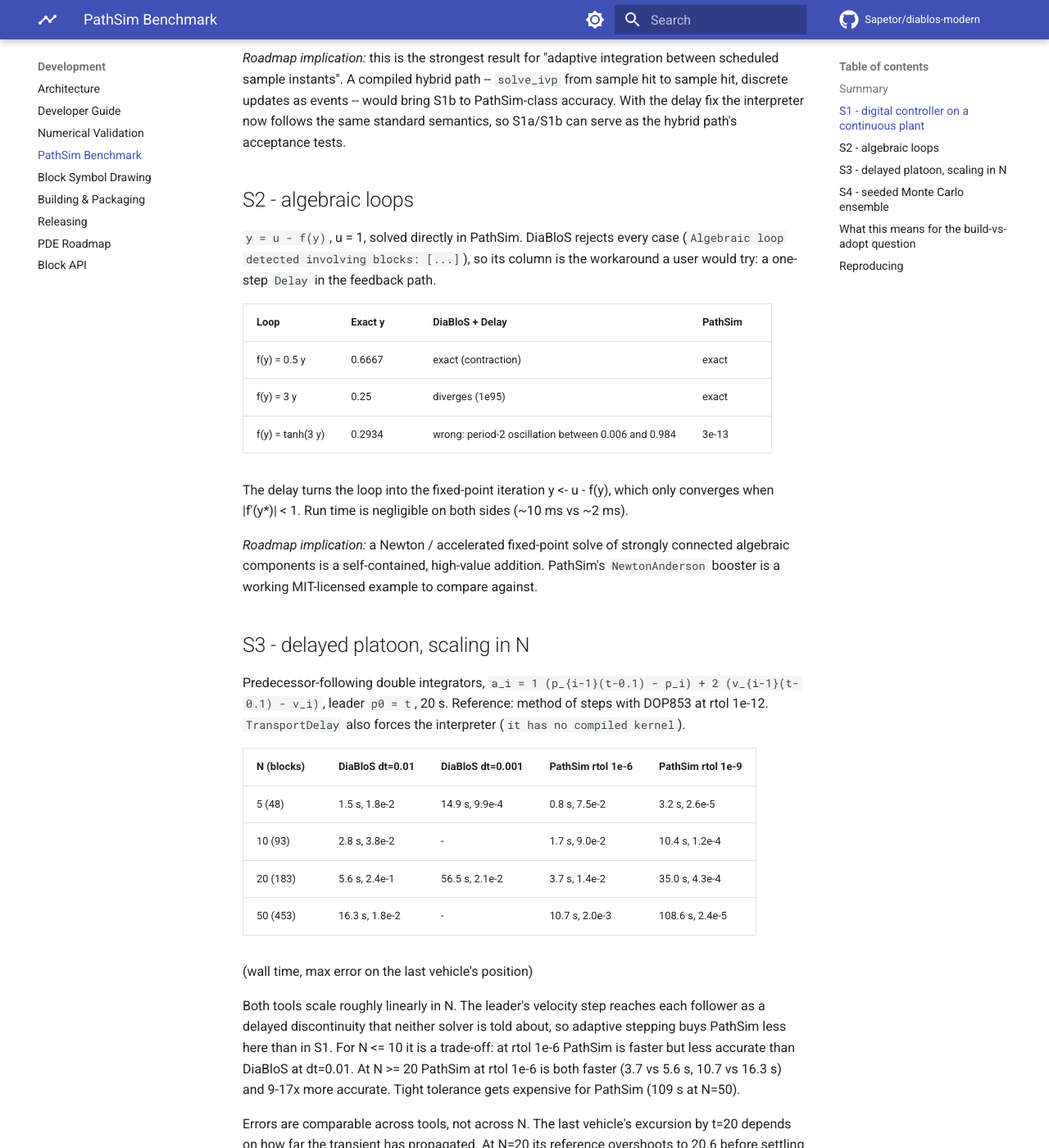
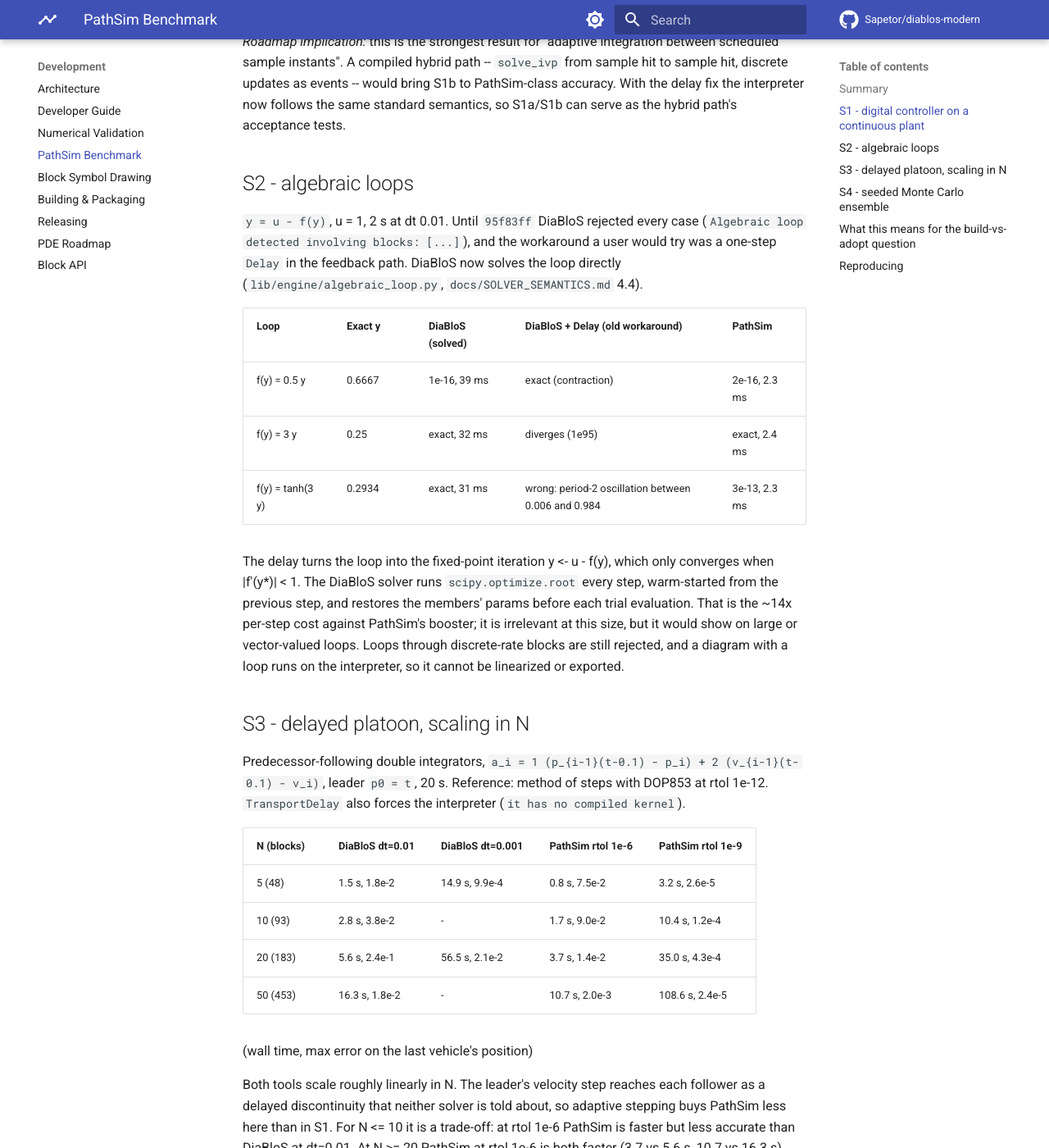
Before and after one commit to Sapetor/diablos-modern, an MkDocs documentation site: the page built from docs/BENCHMARK_PATHSIM.md, in a window 1280 px wide and 1400 px high, scrolled down 2538 px. Shown: the whole window at 82% size. Built offline with MkDocs 1.6.1 and Material for MkDocs 9.7.7, drawn with Linux system fonts in a browser that asks for light colours; comment, search, counter and statistics services are not loaded; some of the changed text lies outside the part shown.

Commit message:
docs(bench): S2 after the algebraic-loop solver; log the hybrid compiled path
Co-Authored-By: Claude Opus 5.5 <noreply@anthropic.com>

```diff
--- a/docs/BENCHMARK_PATHSIM.md
+++ b/docs/BENCHMARK_PATHSIM.md
@@ -18,7 +18,7 @@ either tool, and the reference is evaluated at each tool's own output times.
 |---|---|---|---|
 | S1a linear plant + digital PI | exact (2e-14), 0.1 s, interpreter | 6e-12 at 0.1 s (RKDP54) | Fallback costs nothing for linear plants. A one-period control delay found here is fixed (`68e8289`) |
 | S1b nonlinear stiff plant + digital PI | **1st order**: 1.3e-3 (3.4 s) ... 2.4e-5 (44 s) | 1.7e-10 at 0.9 s; 1.9e-13 at 1.8 s | The interpreter fallback is the real accuracy gap |
-| S2 algebraic loop | rejected; delay workaround diverges or is wrong unless the loop contracts | solved to 3e-13, 2 ms | Genuine capability gap |
+| S2 algebraic loop | solved to 1e-16, ~32 ms (since `95f83ff`; was rejected) | solved to 3e-13, 2 ms | Gap closed; DiaBloS ~14x slower per step |
 | S3 delayed platoon, N=50 | 1.8e-2 at 16 s | 2.0e-3 at 11 s; 2.4e-5 at 109 s | Mixed at N<=10; PathSim faster and more accurate at N>=20 |
 | S4 50-run seeded ensemble | 163 ms/run, bitwise reproducible | 164 ms/run (RK4, same dt), bitwise reproducible | Parity at matched settings |
 
@@ -87,24 +87,26 @@ path's acceptance tests.
 
 ## S2 - algebraic loops
 
-`y = u - f(y)`, u = 1, solved directly in PathSim. DiaBloS rejects every case
-(`Algebraic loop detected involving blocks: [...]`), so its column is the
-workaround a user would try: a one-step `Delay` in the feedback path.
+`y = u - f(y)`, u = 1, 2 s at dt 0.01. Until `95f83ff` DiaBloS rejected every
+case (`Algebraic loop detected involving blocks: [...]`), and the workaround a
+user would try was a one-step `Delay` in the feedback path. DiaBloS now
+solves the loop directly (`lib/engine/algebraic_loop.py`,
+`docs/SOLVER_SEMANTICS.md` 4.4).
 
-| Loop | Exact y | DiaBloS + Delay | PathSim |
-|---|---|---|---|
-| f(y) = 0.5 y | 0.6667 | exact (contraction) | exact |
-| f(y) = 3 y | 0.25 | diverges (1e95) | exact |
-| f(y) = tanh(3 y) | 0.2934 | wrong: period-2 oscillation between 0.006 and 0.984 | 3e-13 |
+| Loop | Exact y | DiaBloS (solved) | DiaBloS + Delay (old workaround) | PathSim |
+|---|---|---|---|---|
+| f(y) = 0.5 y | 0.6667 | 1e-16, 39 ms | exact (contraction) | 2e-16, 2.3 ms |
+| f(y) = 3 y | 0.25 | exact, 32 ms | diverges (1e95) | exact, 2.4 ms |
+| f(y) = tanh(3 y) | 0.2934 | exact, 31 ms | wrong: period-2 oscillation between 0.006 and 0.984 | 3e-13, 2.3 ms |
 
 The delay turns the loop into the fixed-point iteration y <- u - f(y), which
-only converges when |f'(y*)| < 1. Run time is negligible on both sides
-(~10 ms vs ~2 ms).
-
-*Roadmap implication:* a Newton / accelerated fixed-point solve of strongly
-connected algebraic components is a self-contained, high-value addition.
-PathSim's `NewtonAnderson` booster is a working MIT-licensed example to
-compare against.
+only converges when |f'(y*)| < 1. The DiaBloS solver runs `scipy.optimize.root`
+every step, warm-started from the previous step, and restores the members'
+params before each trial evaluation. That is the ~14x per-step cost against
+PathSim's booster; it is irrelevant at this size, but it would show on large
+or vector-valued loops. Loops through discrete-rate blocks are still
+rejected, and a diagram with a loop runs on the interpreter, so it cannot be
+linearized or exported.
 
 ## S3 - delayed platoon, scaling in N
 
@@ -161,9 +163,9 @@ gives it as a menu action with ensemble plots.
 
 ## What this means for the build-vs-adopt question
 
-- The external analysis's two biggest claims hold up under measurement:
-  sampled-data accuracy (S1b) and algebraic loops (S2) are real gaps, not
-  cosmetic ones.
+- The external analysis's two biggest claims held up under measurement:
+  sampled-data accuracy (S1b) and algebraic loops (S2) were real gaps, not
+  cosmetic ones. S2 is now closed (`95f83ff`).
 - Two of its implicit worries do not: for linear plants the interpreter
   fallback is exact (S1a), and seeded ensembles are already on par in cost
   and reproducibility (S4). Delayed multi-agent models (S3) trade off at
@@ -172,9 +174,10 @@ gives it as a menu action with ensemble plots.
   every ZOH (S1), which silently changed digital-control results. It is
   fixed in `68e8289`, with a regression test against the S1a exact
   reference.
-- Suggested order from here: (1) hybrid compiled path; (2) algebraic loop
-  solver. A PathSim backend adapter would get both at once. The
-  S1/S2 scripts here are the acceptance tests for any of these routes.
+- Remaining engine gap: the hybrid compiled path (S1b), which would also let
+  diagrams with algebraic loops compile and linearize. A PathSim backend
+  adapter is the alternative route. The S1 script is the acceptance test
+  for either.
 
 ## Reproducing
 
```
Also changed, not shown: tasks/todo.md (+10 -0 lines), 2 other files.
